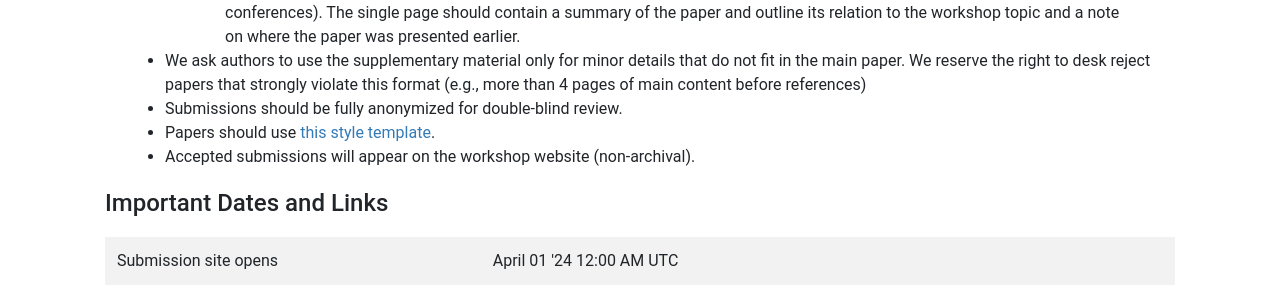
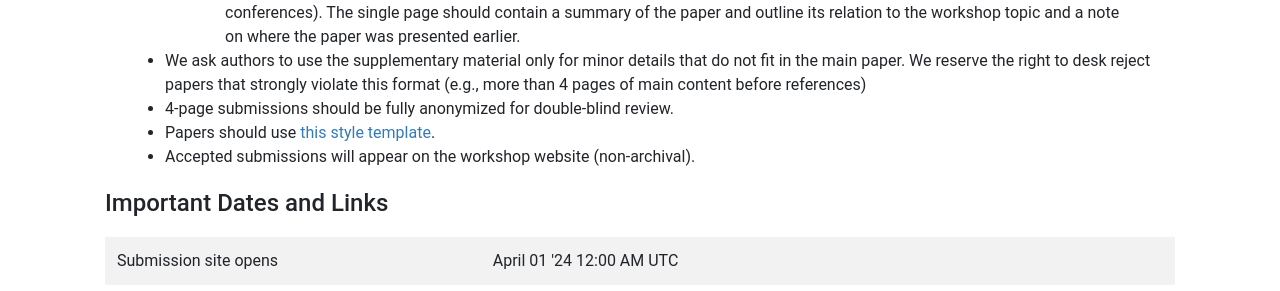
Before and after one commit to corrworkshop/corrworkshop.github.io, a Jekyll site: the page built from submit.html, in a window 1280 px wide. Shown: the part 948-1239 px from the top of the page. Built offline with Jekyll 4.4.1, drawn with Linux system fonts in a browser that asks for light colours; nearby versions of some CDN libraries.

Commit message:
Update submit.html

```diff
--- a/submit.html
+++ b/submit.html
@@ -32,7 +32,7 @@ layout: default
         <li><em>Abstracts from previously published work:</em> One-page abstracts of previously submitted work (e.g., from CVPR or in other related conferences). The single page should contain a summary of the paper and outline its relation to the workshop topic and a note on where the paper was presented earlier.</li>
       </ol>
     <li>We ask authors to use the supplementary material only for minor details that do not fit in the main paper. We reserve the right to desk reject papers that strongly violate this format (e.g., more than 4 pages of main content before references)</li>
-    <li>Submissions should be fully anonymized for double-blind review.</li>
+    <li>4-page submissions should be fully anonymized for double-blind review.</li>
     <li>Papers should use <a href="https://github.com/cvpr-org/author-kit">this style template</a>.</li>
     <li>Accepted submissions will appear on the workshop website (non-archival).</li>
   </ul>
```
